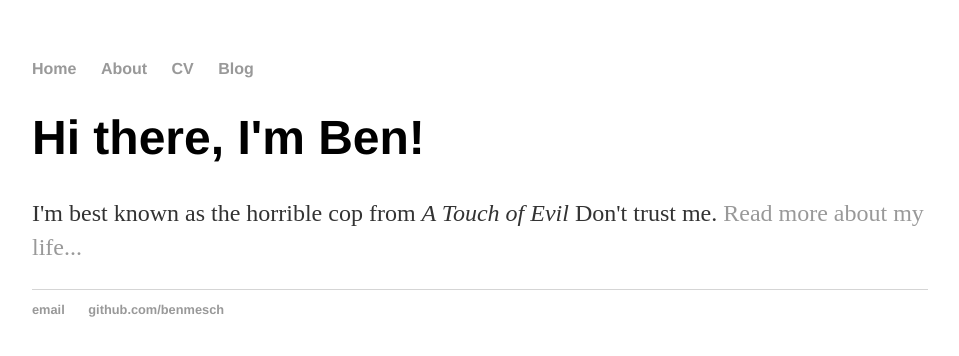
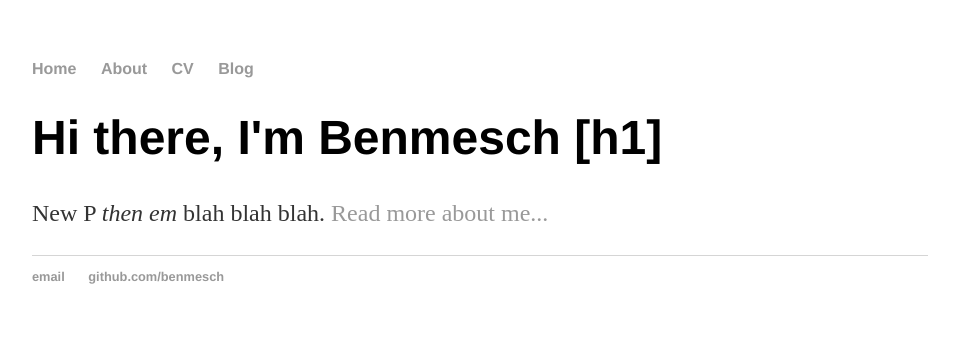
Before and after one commit to benmesch/benmesch.github.io, a Jekyll site: the page built from index.html, in a window 1280 px wide. Shown: the top 356 px of the page, without its empty margins (160-1119 px from the left). Built offline with Jekyll 4.4.1, drawn with Linux system fonts in a browser that asks for light colours.

Commit message:
Update index.html

```diff
--- a/index.html
+++ b/index.html
@@ -1,30 +1,8 @@
-<!DOCTYPE html>
-<html>
-	<head>
-		<title>Ben Mescher Title Page</title>
-		<!-- link to main stylesheet -->
-		<link rel="stylesheet" type="text/css" href="/css/main.css">
-	</head>
-	<body>
-		<nav>
-    		<ul>
-        		<li><a href="/">Home</a></li>
-	        	<li><a href="/about">About</a></li>
-        		<li><a href="/cv">CV</a></li>
-        		<li><a href="/blog">Blog</a></li>
-    		</ul>
-		</nav>
-		<div class="container">
-    		<div class="blurb">
-        		<h1>Hi there, I'm Ben!</h1>
-				<p>I'm best known as the horrible cop from <em>A Touch of Evil</em> Don't trust me. <a href="/about">Read more about my life...</a></p>
-    		</div><!-- /.blurb -->
-		</div><!-- /.container -->
-		<footer>
-    		<ul>
-        		<li><a href="mailto:asdfasdf@gmail.com">email</a></li>
-        		<li><a href="https://github.com/benmesch">github.com/benmesch</a></li>
-			</ul>
-		</footer>
-	</body>
-</html>
+---
+layout: default
+title: BenMesch Portfolio
+---
+<div class="blurb">
+	<h1>Hi there, I'm Benmesch [h1]</h1>
+	<p>New P <em>then em</em> blah blah blah. <a href="/about">Read more about me...</a></p>
+</div><!-- /.blurb -->
```
